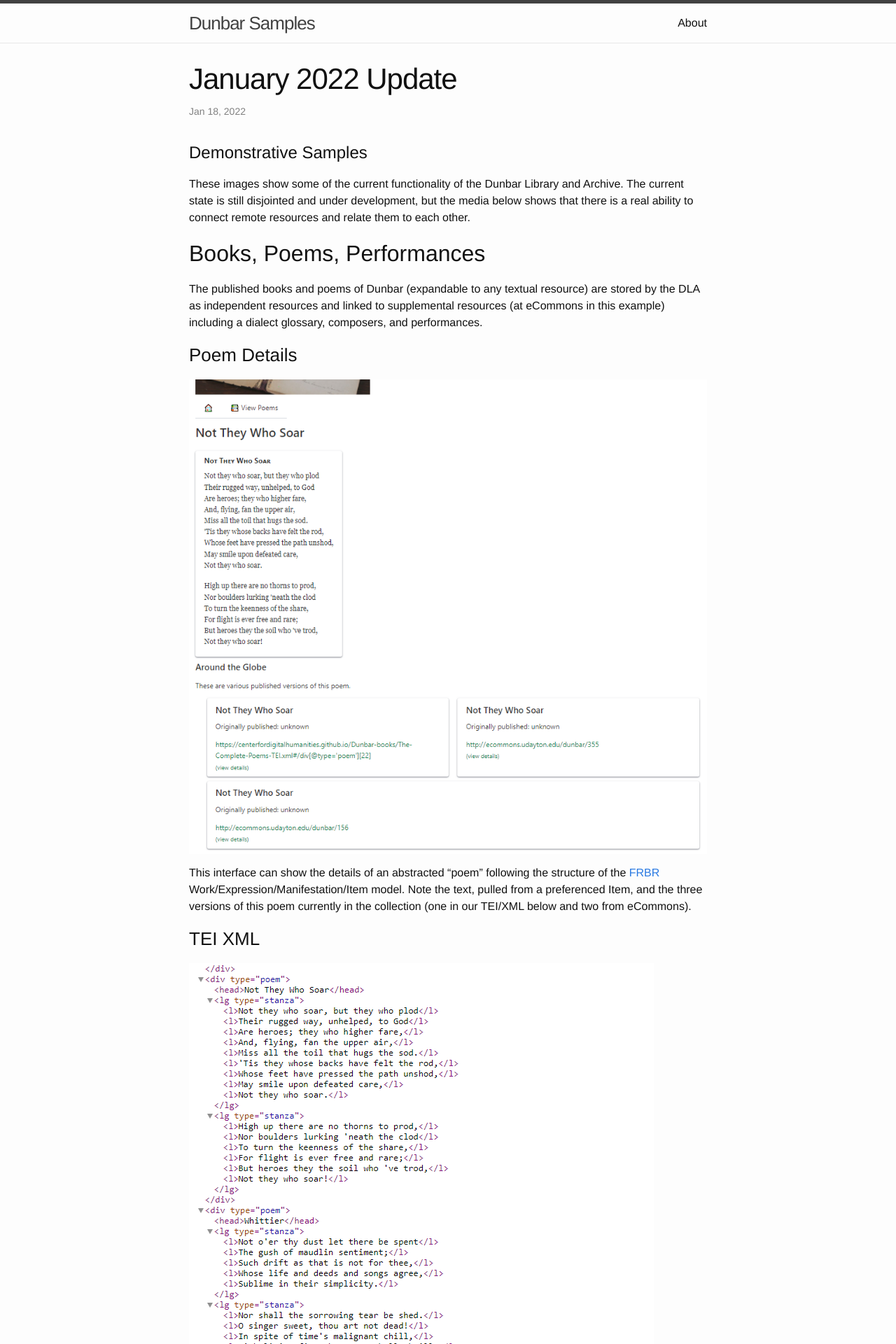
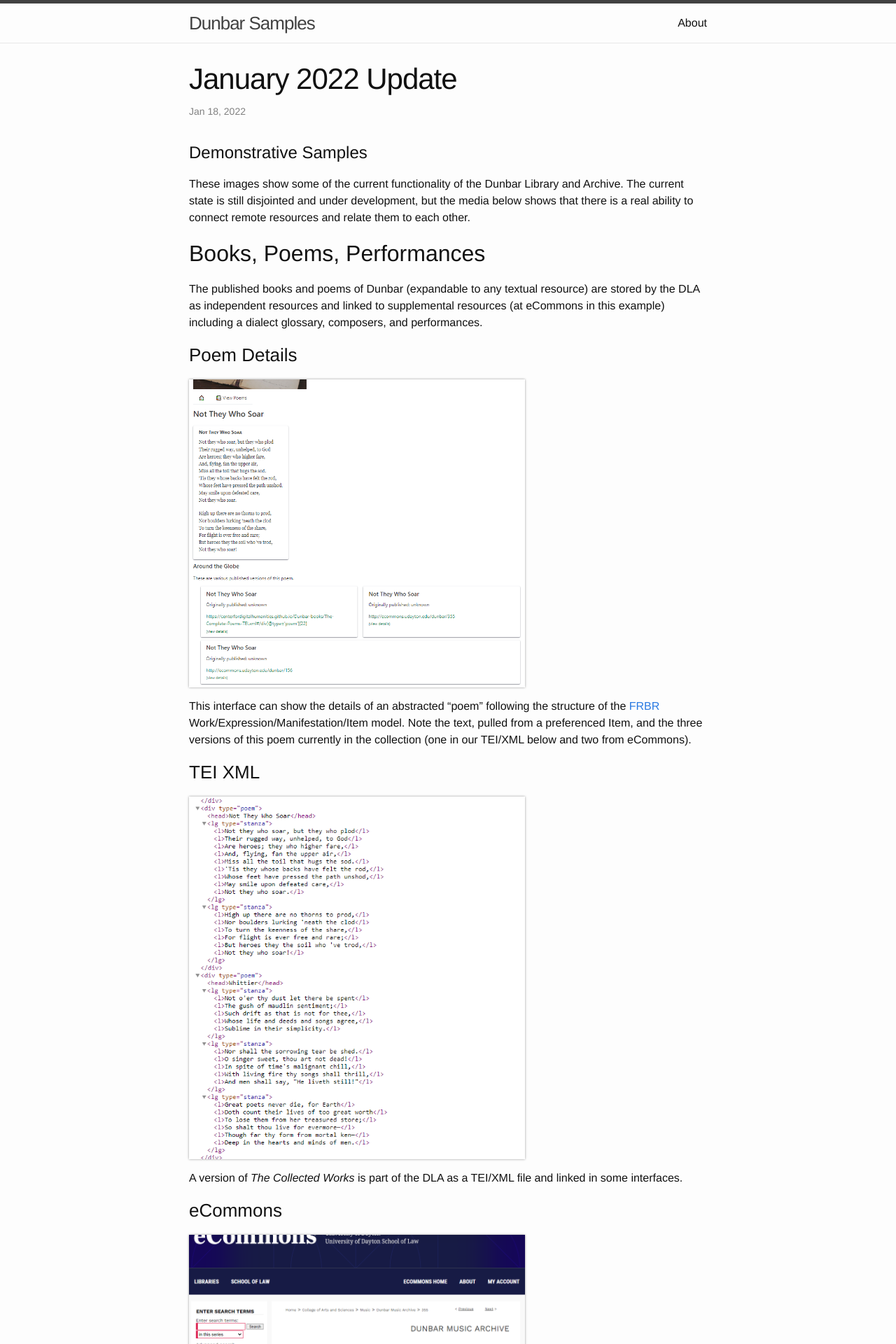
Before and after one commit to CenterForDigitalHumanities/dunbar-samples, a Jekyll site: the page built from _posts/2022-01-18-samples.md, in a window 1280 px wide. Shown: the top 1920 px of the page at 70% size. Built offline with Jekyll 4.4.1, drawn with Linux system fonts in a browser that asks for light colours.

Commit message:
Update _base.scss

```diff
--- a/_sass/_base.scss
+++ b/_sass/_base.scss
@@ -68,7 +68,7 @@ img {
     vertical-align: middle;
 }
 
-p>img {
+p>a>img {
     max-height: 50vw;
     max-width : 30em;
     box-shadow: 0 0 3px rgba(0, 0, 0, .4);
```
